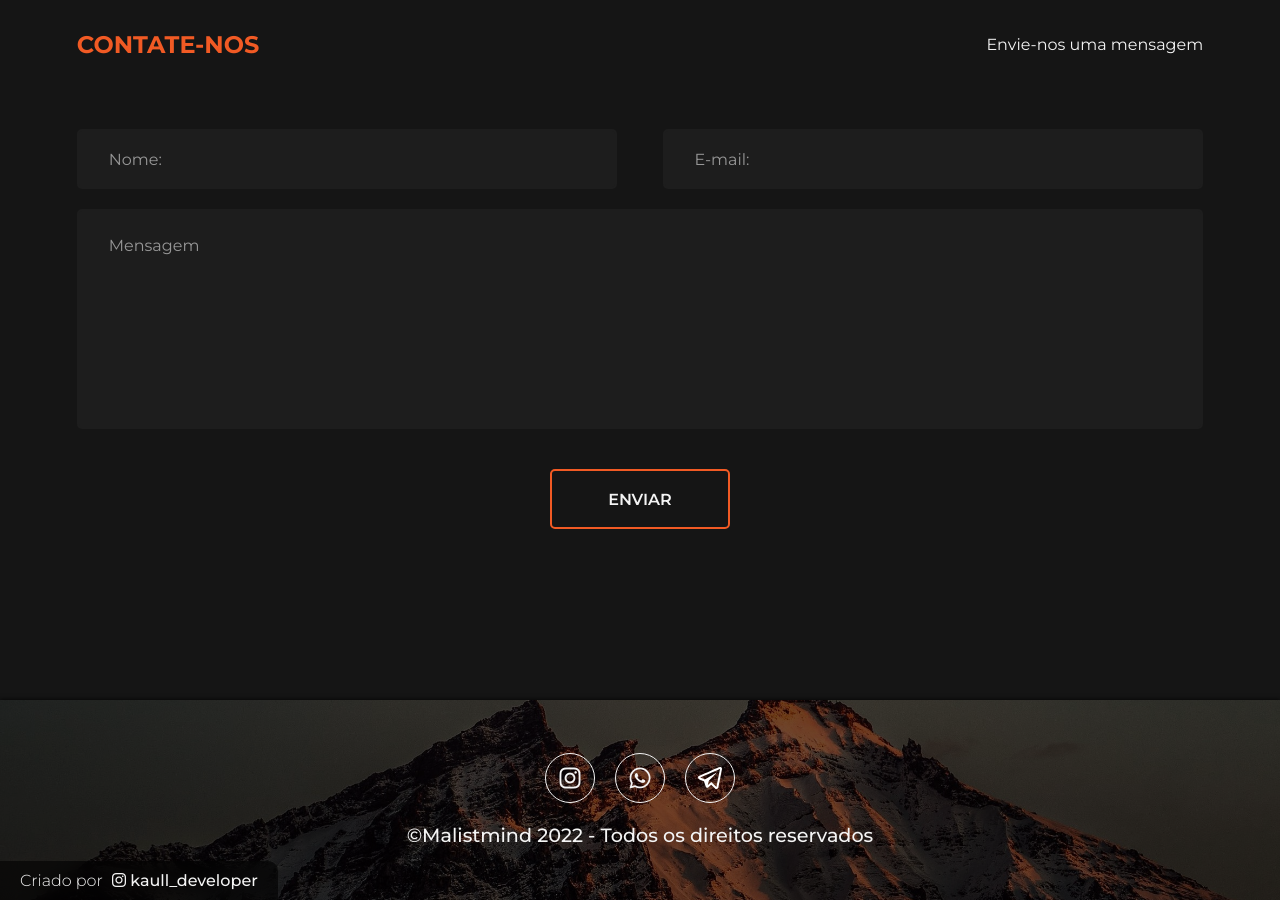
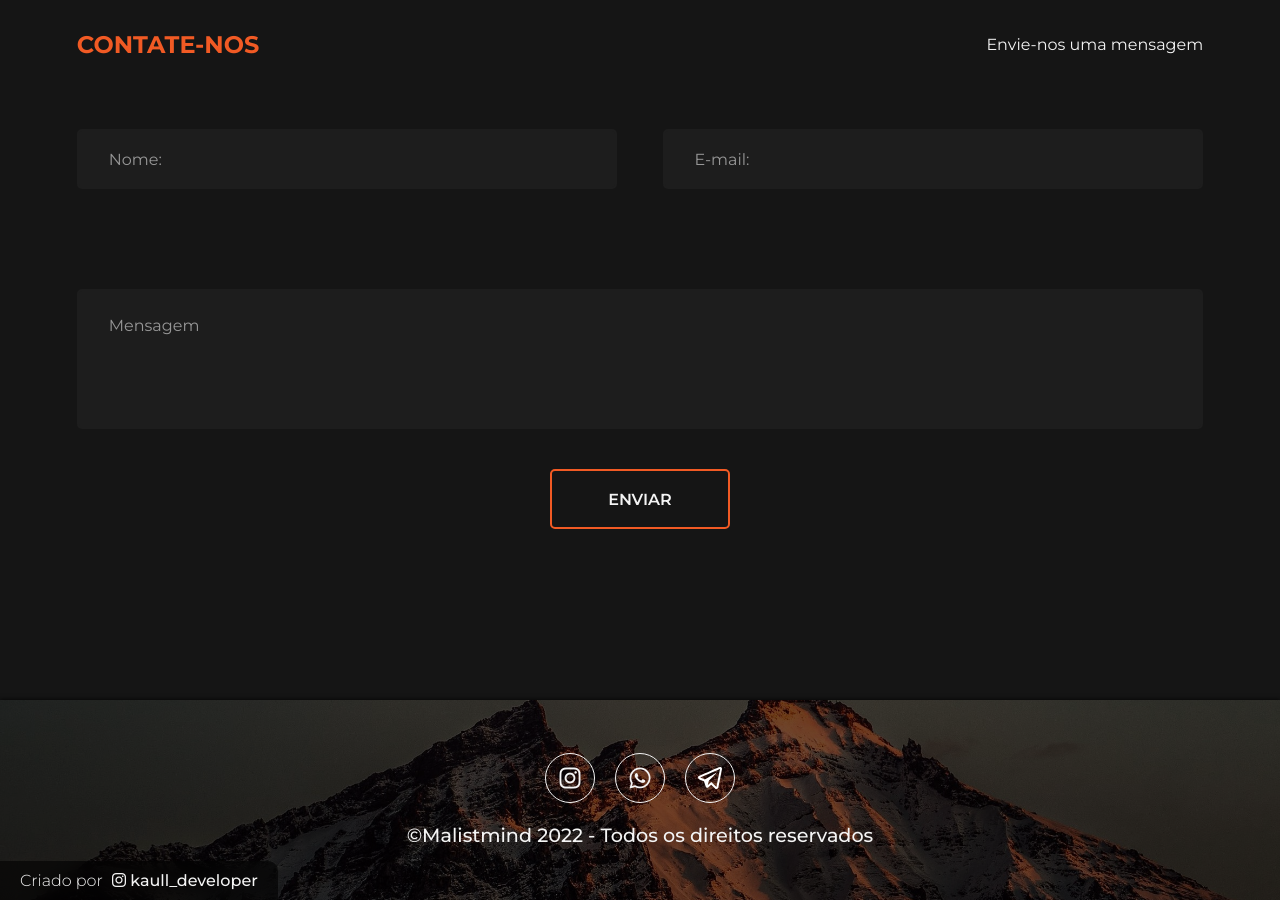
Before and after one commit to Kaullony/Malistmind-Portf-lio, a plain HTML site: page index.html in a window 1280 px wide. Shown: the part 4500-5400 px from the top of the page. Drawn offline with nearby package versions, Linux system fonts and the light colour scheme; files whose address does not match are found by name.

Commit message:
Update style.css

```diff
--- a/assets/css/style.css
+++ b/assets/css/style.css
@@ -513,6 +513,7 @@ body{
 
 /*********** CONTACT US ************/
 .contate-nos{
+  position: relative;
   width: 88%;
   height: 400px;
   margin-top: 20px;
@@ -561,7 +562,7 @@ body{
 
   width: 100%;
   height: 300px;
-  max-height: 300px;
+  max-height: 140px;
   outline: none;
   margin-top: 10px;
   resize: none;
```
